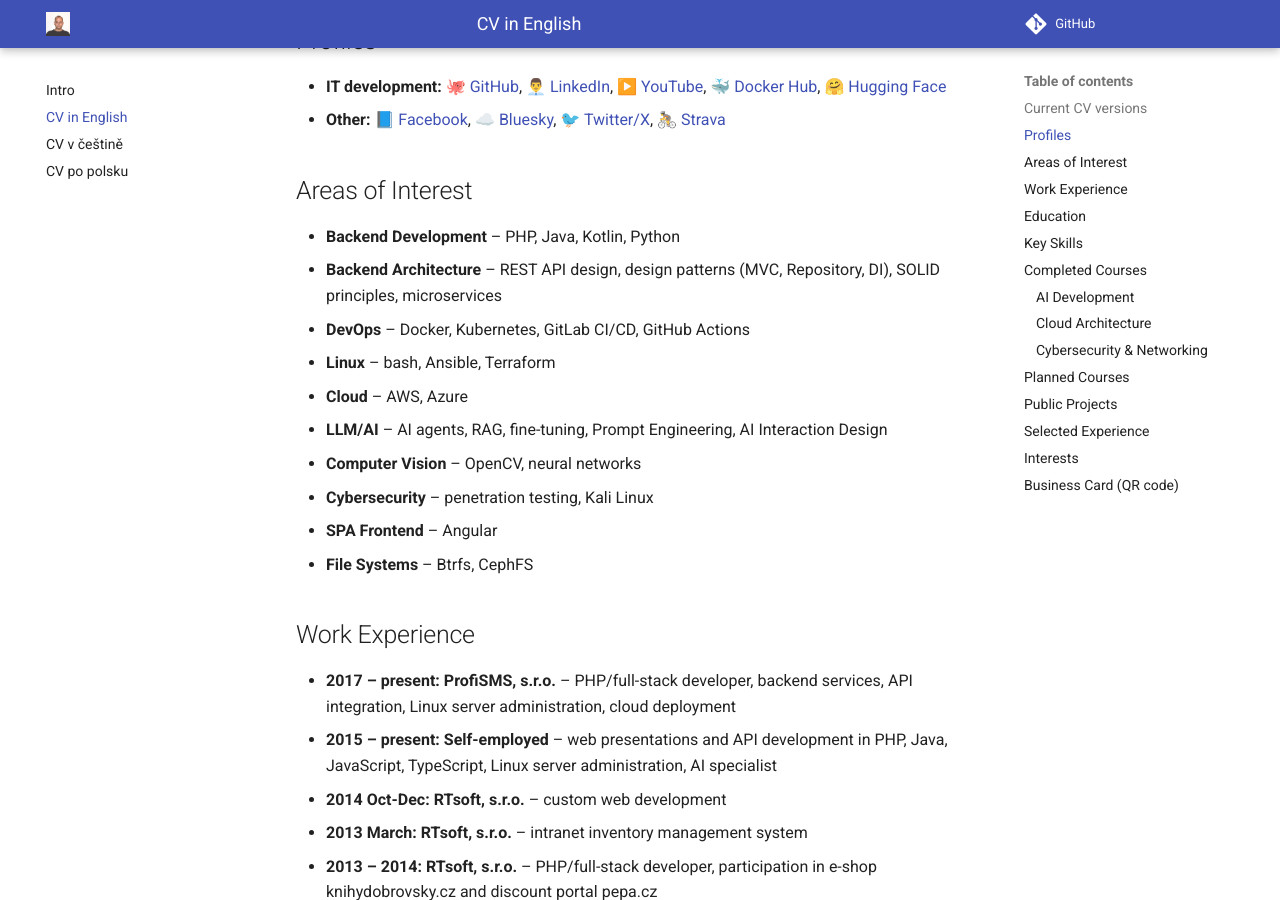
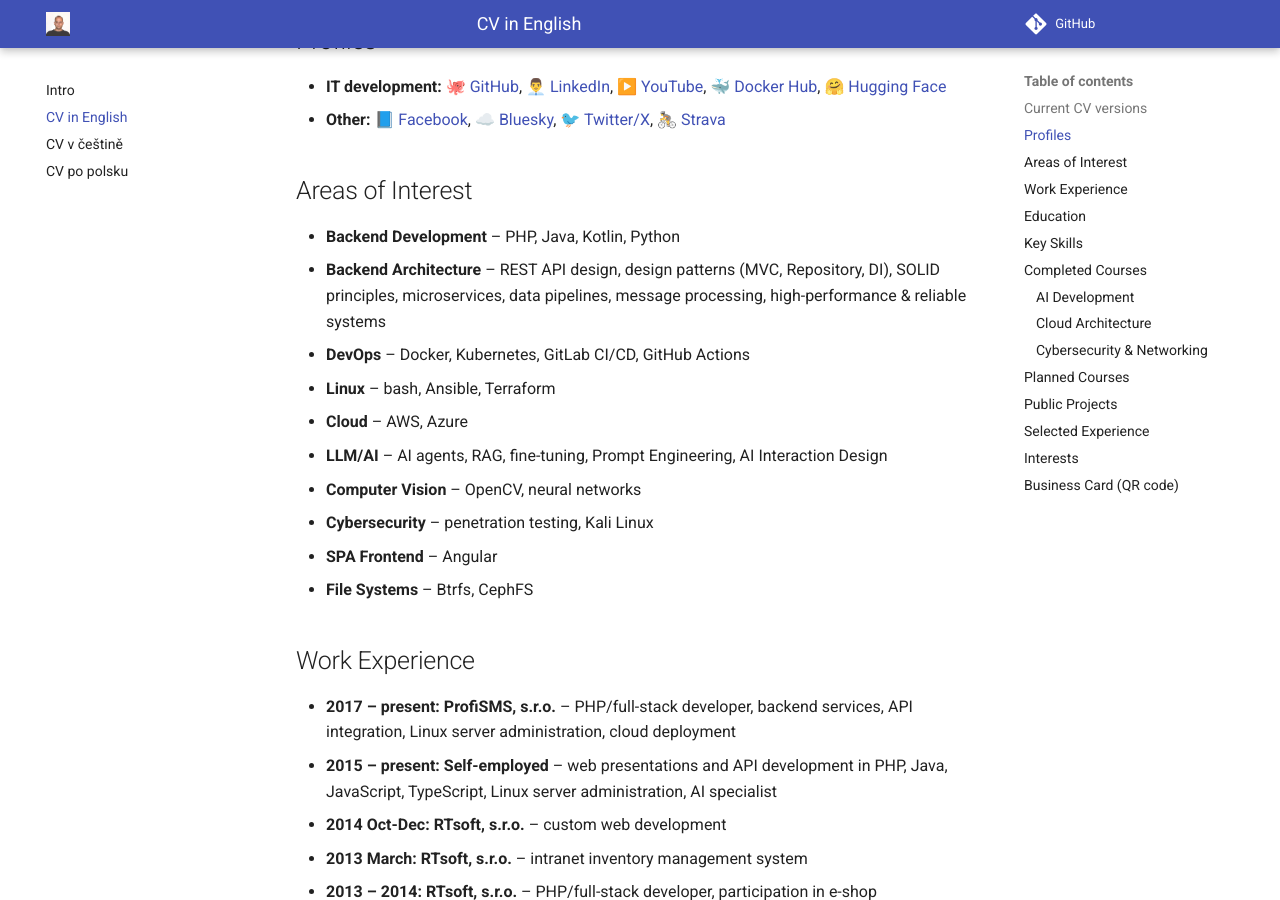
Before and after one commit to kratocz/kratocz, an MkDocs documentation site: the page built from docs/en/cv.md, in a window 1280 px wide and 900 px high, scrolled down 432 px. Built offline with MkDocs 1.6.1 and Material for MkDocs 9.7.7, drawn with Linux system fonts in a browser that asks for light colours.

Commit message:
docs(cv): expand Backend Architecture with data processing expertise
Add data pipelines, message processing, and high-performance & reliable systems to highlight ProfiSMS backend systems experience.

🤖 Generated with [Claude Code](https://claude.com/claude-code)

Co-Authored-By: Claude Sonnet 4.5 <noreply@anthropic.com>

```diff
--- a/docs/en/cv.md
+++ b/docs/en/cv.md
@@ -16,7 +16,7 @@
 ## Areas of Interest
 
 * **Backend Development** – PHP, Java, Kotlin, Python
-* **Backend Architecture** – REST API design, design patterns (MVC, Repository, DI), SOLID principles, microservices
+* **Backend Architecture** – REST API design, design patterns (MVC, Repository, DI), SOLID principles, microservices, data pipelines, message processing, high-performance & reliable systems
 * **DevOps** – Docker, Kubernetes, GitLab CI/CD, GitHub Actions
 * **Linux** – bash, Ansible, Terraform
 * **Cloud** – AWS, Azure
```
Also changed, not shown: docs/cs/cv.md (+1 -1 lines), docs/pl/cv.md (+1 -1 lines).
